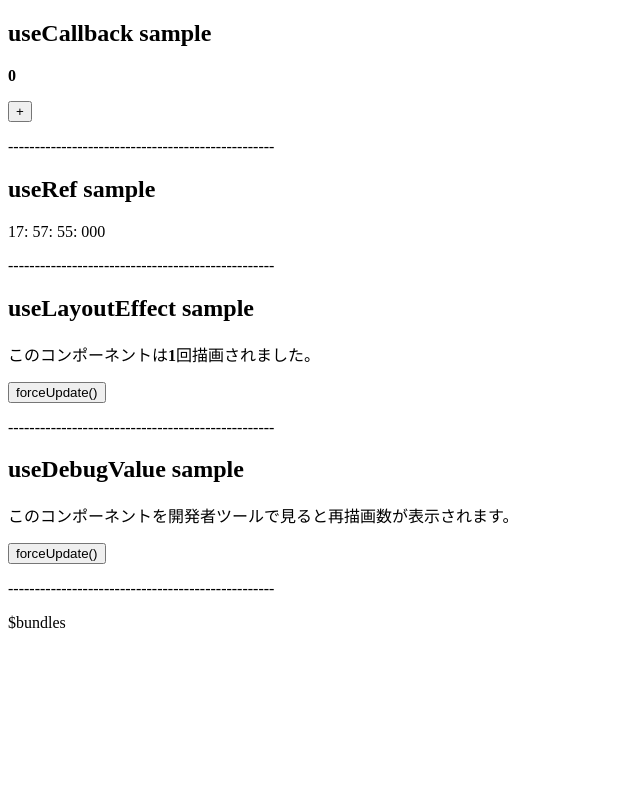
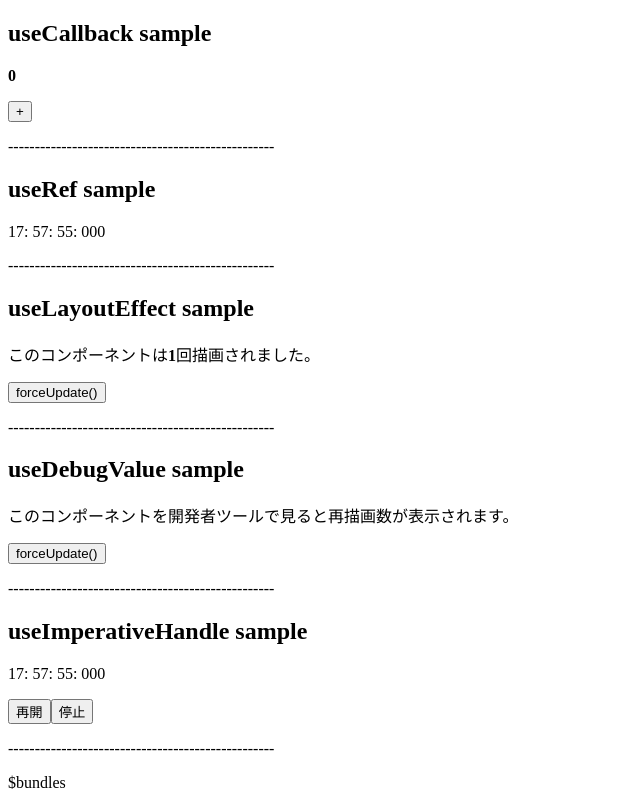
Before and after one commit to konbu310/hooks-and-fusebox, a React app: page / in a window 1280 px wide. Shown: the part 681-1481 px from the top of the page, without its empty margins (0-640 px from the left). Before the commit the page ends 1321 px from the top, so only its background shows below. Built offline with nearby package versions, Linux system fonts and the light colour scheme.

Commit message:
add UseImperativeHandleSample

```diff
--- /dev/null
+++ b/src/components/UseImperativeHandle.tsx
@@ -0,0 +1,77 @@
+import * as React from "react";
+import { FC } from "react";
+import { Horizon } from "./Horizon";
+
+const {
+  useEffect,
+  useRef,
+  useCallback,
+  useImperativeHandle,
+  forwardRef
+} = React;
+
+export const UseImperativeHandleSample: FC<{}> = () => {
+  const clockRef = useRef(null);
+
+  // スタートボタンを推した時の処理
+  const onStart = useCallback(() => {
+    clockRef.current.start();
+  }, []);
+
+  // ストップボタンを押した時の処理
+  const onStop = useCallback(() => {
+    clockRef.current.stop();
+  }, []);
+
+  return (
+    <div>
+      <h2>useImperativeHandle sample</h2>
+      <Clock ref={clockRef} />
+      <p>
+        <button onClick={onStart}>再開</button>
+        <button onClick={onStop}>停止</button>
+      </p>
+      <Horizon />
+    </div>
+  );
+};
+
+const Clock = forwardRef((_props, ref) => {
+  // 時刻を表示する場所のref
+  const displayAreaRef = useRef(null);
+  // リアルタイム表示がオンかどうかのref
+  const enabledFlagRef = useRef(true);
+
+  // リアルタイムに時刻を表示する処理
+  useEffect(() => {
+    let rafid: number;
+    const loop = () => {
+      // リアルタイム表示がオンの時のみ表示を更新
+      if (enabledFlagRef.current) {
+        // 現在時刻を表示
+        const now = new Date();
+        displayAreaRef.current.textContent = `
+          ${String(now.getHours()).padStart(2, "0")}:
+          ${String(now.getMinutes()).padStart(2, "0")}:
+          ${String(now.getSeconds()).padStart(2, "0")}:
+          ${String(now.getMilliseconds()).padStart(3, "0")}
+        `;
+        rafid = window.requestAnimationFrame(loop);
+      }
+    };
+    loop();
+    return () => window.cancelAnimationFrame(rafid);
+  });
+
+  // コンポーネントのインスタンスが持つメソッドを宣言
+  useImperativeHandle(ref, () => ({
+    start: () => {
+      enabledFlagRef.current = true;
+    },
+    stop: () => {
+      enabledFlagRef.current = false;
+    }
+  }));
+
+  return <p ref={displayAreaRef} />;
+});
--- a/src/components/UseRefSample.tsx
+++ b/src/components/UseRefSample.tsx
@@ -12,12 +12,12 @@ export const UseRefSample: FC<{}> = () => {
     const loop = () => {
       // 現在時刻を表示
       const now = new Date();
-      // prettier-ignore
-      displayAreaRef.current.textContent =
-        `${String(now.getHours()).padStart(2, "0")}:
+      displayAreaRef.current.textContent = `
+         ${String(now.getHours()).padStart(2, "0")}:
          ${String(now.getMinutes()).padStart(2, "0")}:
          ${String(now.getSeconds()).padStart(2, "0")}:
-         ${String(now.getMilliseconds()).padStart(3, "0")}`
+         ${String(now.getMilliseconds()).padStart(3, "0")}
+      `;
       rafid = window.requestAnimationFrame(loop);
     };
     loop();
--- a/src/index.tsx
+++ b/src/index.tsx
@@ -9,9 +9,10 @@ import { UseCallbackSample } from "./components/UseCallbackSample";
 import { UseRefSample } from "./components/UseRefSample";
 import { UseLayoutEffectSample } from "./components/UseLayoutEffect";
 import { UseDebugValueSample } from "./components/UseDebugValue";
+import { UseImperativeHandleSample } from "./components/UseImperativeHandle";
 
 ReactDOM.render(
-  <div>
+  <>
     <UseStateSample />
     <UseEffectSample />
     <UseContextSample />
@@ -21,6 +22,7 @@ ReactDOM.render(
     <UseRefSample />
     <UseLayoutEffectSample />
     <UseDebugValueSample />
-  </div>,
+    <UseImperativeHandleSample />
+  </>,
   document.getElementById("root")
 );
```
